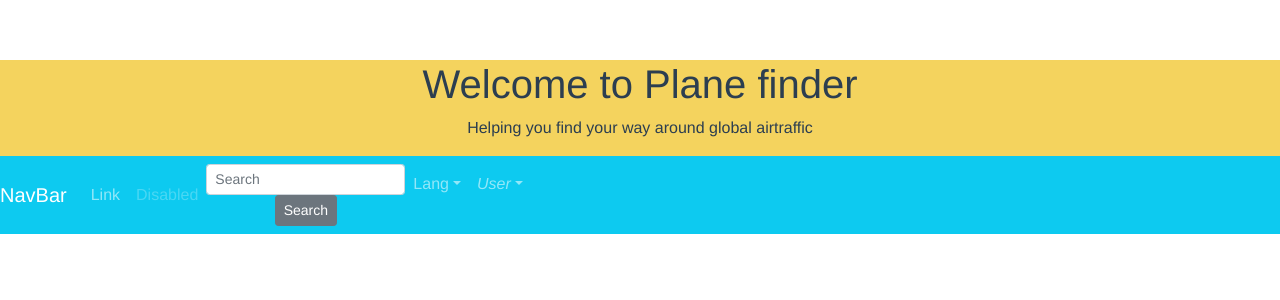
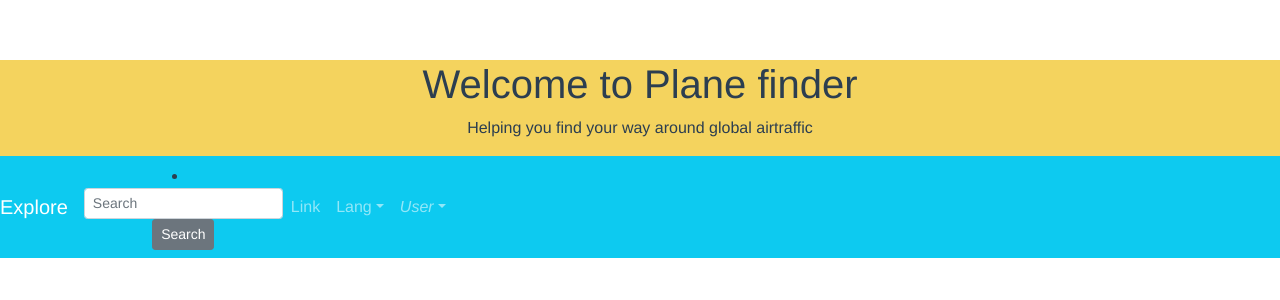
Before and after one commit to Alexthespaceman/plane-finder, a Vue app: page / in a window 1280 px wide. Shown: the top 300 px of the page. Built offline with nearby package versions, Linux system fonts and the light colour scheme.

Commit message:
modify navbar

```diff
--- a/src/components/HelloWorld.vue
+++ b/src/components/HelloWorld.vue
@@ -29,7 +29,7 @@
 <style scoped>
 .Header {
   /* border: 3px black solid; */
-  position: relative;
+  /* position: relative; */
   background-color: #f4d35e;
 }
 
--- a/src/components/NavBar.vue
+++ b/src/components/NavBar.vue
@@ -1,29 +1,29 @@
 <template>
   <div class="Nav">
     <b-navbar toggleable="lg" type="dark" variant="info">
-      <b-navbar-brand href="#">NavBar</b-navbar-brand>
+      <b-navbar-brand href="#">Explore</b-navbar-brand>
 
       <b-navbar-toggle target="nav-collapse"></b-navbar-toggle>
 
       <b-collapse id="nav-collapse" is-nav>
+        <b-nav-form>
+          <b-form-input
+            size="sm"
+            class="mr-sm-2"
+            placeholder="Search"
+          ></b-form-input>
+          <b-button size="sm" class="my-2 my-sm-0" type="submit"
+            >Search</b-button
+          >
+        </b-nav-form>
+
         <b-navbar-nav>
           <b-nav-item href="#">Link</b-nav-item>
-          <b-nav-item href="#" disabled>Disabled</b-nav-item>
+          <!-- <b-nav-item href="#" disabled>Disabled</b-nav-item> -->
         </b-navbar-nav>
 
         <!-- Right aligned nav items -->
         <b-navbar-nav class="ml-auto">
-          <b-nav-form>
-            <b-form-input
-              size="sm"
-              class="mr-sm-2"
-              placeholder="Search"
-            ></b-form-input>
-            <b-button size="sm" class="my-2 my-sm-0" type="submit"
-              >Search</b-button
-            >
-          </b-nav-form>
-
           <b-nav-item-dropdown text="Lang" right>
             <b-dropdown-item href="#">EN</b-dropdown-item>
             <b-dropdown-item href="#">ES</b-dropdown-item>
@@ -50,3 +50,9 @@
   name: "Nav",
 };
 </script>
+
+<style scope>
+.Nav {
+  text-align: center;
+}
+</style>
```
